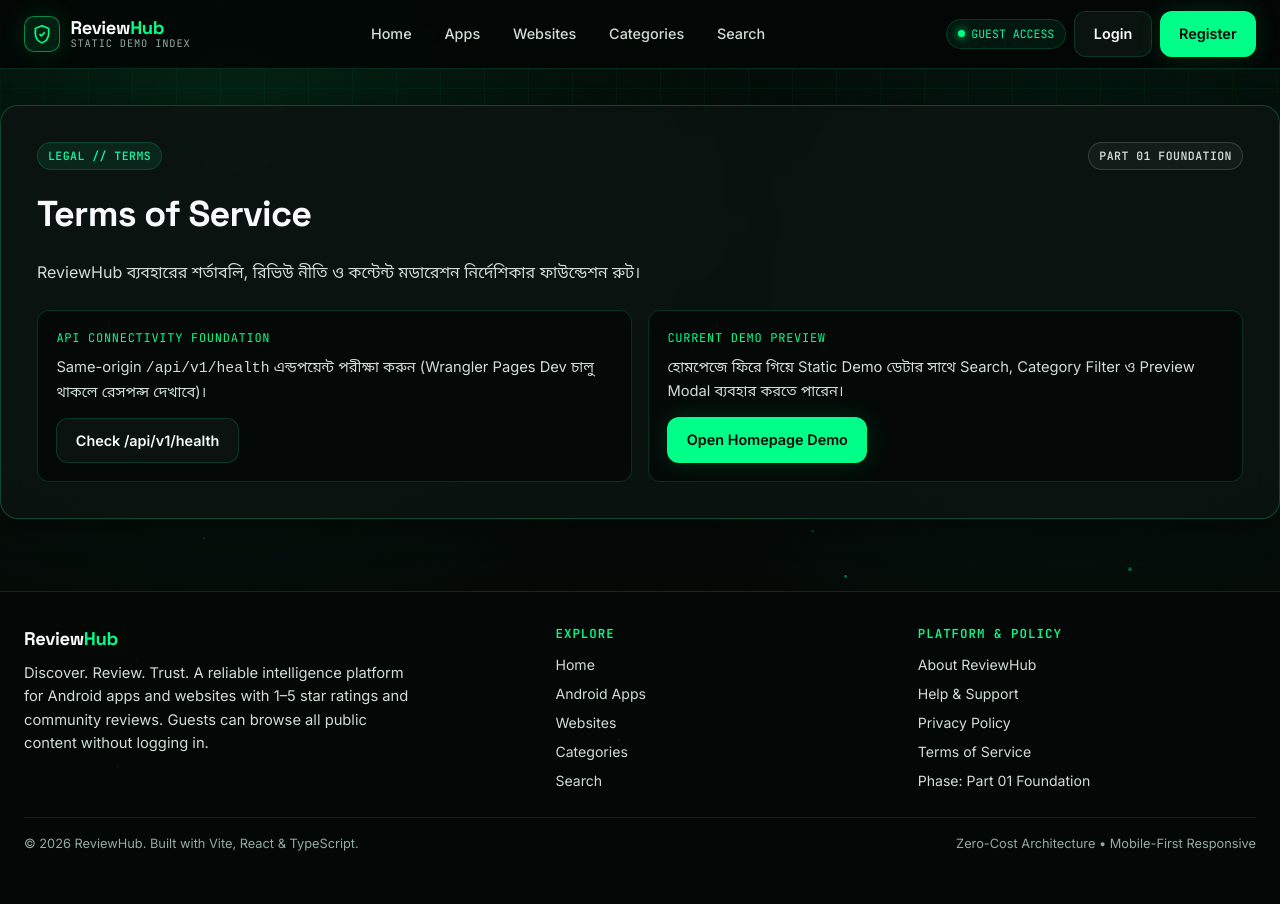
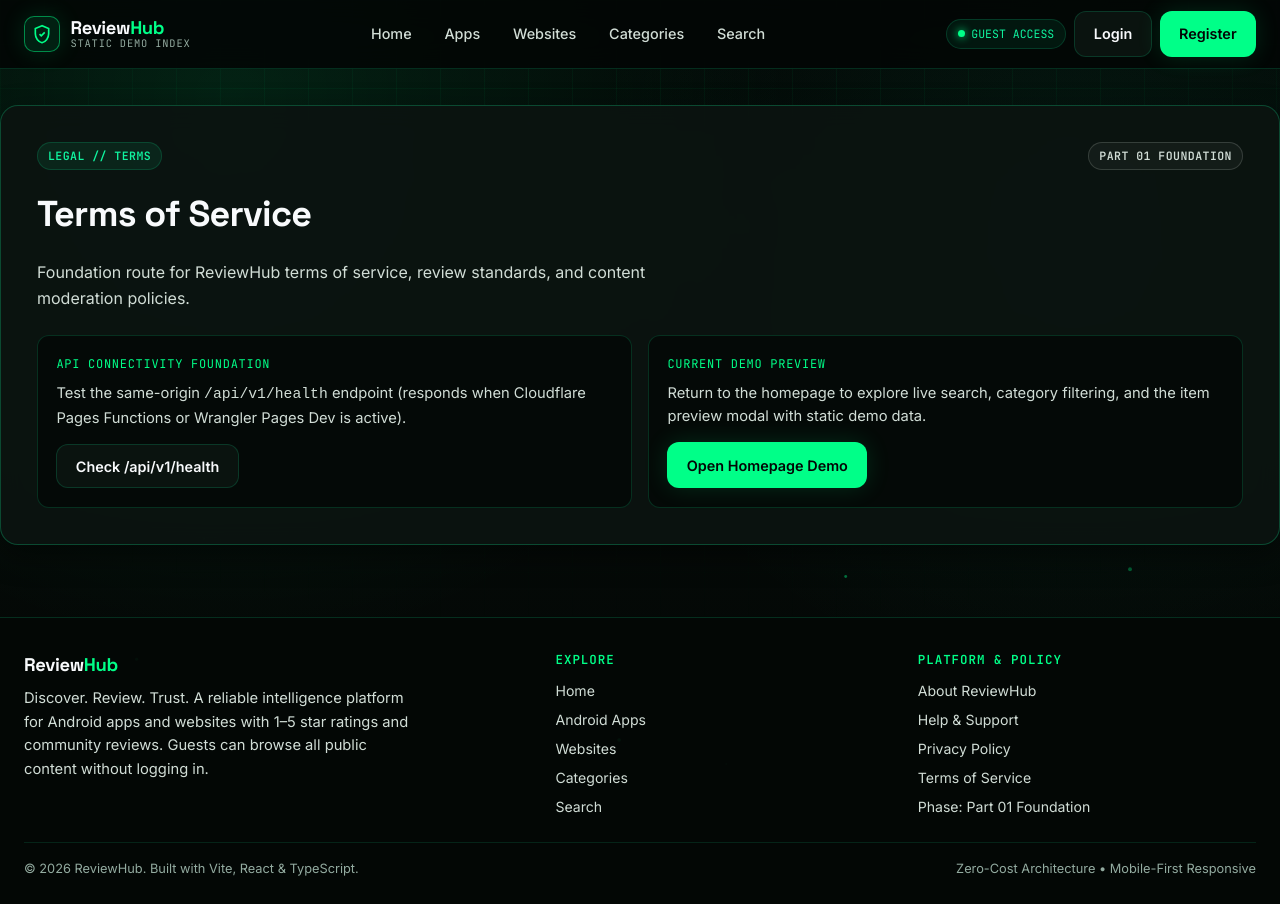
Before and after one commit to tuhin118/ReviewHub, a React (Vite) app: page /terms in a window 1280 px wide. Before the commit the page ends 878 px from the top, so only its background shows below. Built offline with nearby package versions, Linux system fonts and the light colour scheme.

Commit message:
Update descriptions to English in FoundationRoutePage

```diff
--- a/src/pages/FoundationRoutePage.tsx
+++ b/src/pages/FoundationRoutePage.tsx
@@ -26,61 +26,61 @@ const ROUTE_CONTENT: Record<FoundationMode, { badge: string; title: string; desc
     badge: 'PUBLIC ROUTE // APPS',
     title: 'Android Applications Directory',
     description:
-      'Android অ্যাপগুলোর ডিসকভারি পেজ রুট ফাউন্ডেশন। পরবর্তী ধাপে লাইভ D1 Catalog API ও ফিল্টার যুক্ত হবে।',
+      'Route foundation for the Android Apps discovery page. Live D1 catalog listings and filters will be connected in upcoming phases.',
   },
   websites: {
     badge: 'PUBLIC ROUTE // WEBSITES',
     title: 'Websites Directory',
     description:
-      'ওয়েবসাইট ডিসকভারি পেজ রুট ফাউন্ডেশন। পরবর্তী ধাপে অনুমোদিত ওয়েবসাইট তালিকা ও ফিল্টার যুক্ত হবে।',
+      'Route foundation for the Websites discovery page. Approved website listings and filters will be connected in upcoming phases.',
   },
   categories: {
     badge: 'PUBLIC ROUTE // CATEGORIES',
     title: 'Taxonomy & Categories',
     description:
-      'ক্যাটাগরি ও সাব-ক্যাটাগরি ডিসকভারির জন্য ফাউন্ডেশন রুট। আপনি হোমপেজের Categories সেকশনে ডেমো ফিল্টারিং দেখতে পারেন।',
+      'Foundation route for category and subcategory discovery. Live demo category filtering is currently available on the Homepage.',
   },
   search: {
     badge: 'PUBLIC ROUTE // SEARCH',
     title: 'Intelligence Search',
     description:
-      'গ্লোবাল সার্চ ফাউন্ডেশন রুট। এখন হোমপেজের Search বারে Static Demo ডেটায় লাইভ সার্চ চালু আছে।',
+      'Global search route foundation. Live search over static demo data is currently active on the Homepage search bar.',
   },
   'listing-detail': {
     badge: 'PUBLIC ROUTE // LISTING DETAILS',
     title: 'Listing Details Foundation',
     description:
-      'প্রতিটি App/Website-এর বিস্তারিত তথ্য, গড় রেটিং ও Approved রিভিউ দেখানোর রুট ফাউন্ডেশন।',
+      'Foundation route for displaying full app/website details, average rating distribution, and approved user reviews.',
   },
   'public-profile': {
     badge: 'PUBLIC ROUTE // USER PROFILE',
     title: 'Public User Profile Foundation',
     description:
-      'ব্যবহারকারীর পাবলিক প্রোফাইল ও কন্ট্রিবিউশন দেখানোর রুট ফাউন্ডেশন (প্রাইভেসি নিয়ন্ত্রণসহ)।',
+      'Foundation route for displaying a user public profile and contributions with privacy controls.',
   },
   about: {
     badge: 'INFO // ABOUT',
     title: 'About ReviewHub',
     description:
-      'ReviewHub — Discover. Review. Trust. এটি একটি Free-Tier-First অ্যাপ ও ওয়েবসাইট রিভিউ প্ল্যাটফর্ম।',
+      'ReviewHub — Discover. Review. Trust. A free-tier-first platform for trusted app and website intelligence.',
   },
   support: {
     badge: 'INFO // SUPPORT',
     title: 'Help & Support Center',
     description:
-      'ব্যবহারকারী সহায়তা ও সাপোর্ট টিকেট সিস্টেমের ফাউন্ডেশন রুট (পরবর্তী ধাপে Backend-এর সাথে যুক্ত হবে)।',
+      'Foundation route for user assistance and support ticket workflows (to be connected with the backend in upcoming phases).',
   },
   privacy: {
     badge: 'LEGAL // PRIVACY',
     title: 'Privacy Policy',
     description:
-      'ব্যবহারকারীর প্রাইভেসি সুরক্ষা, কুকি নীতি ও নিরাপদ ডেটা ব্যবস্থাপনার ফাউন্ডেশন রুট।',
+      'Foundation route for ReviewHub user privacy protections, cookie policy, and data handling practices.',
   },
   terms: {
     badge: 'LEGAL // TERMS',
     title: 'Terms of Service',
     description:
-      'ReviewHub ব্যবহারের শর্তাবলি, রিভিউ নীতি ও কন্টেন্ট মডারেশন নির্দেশিকার ফাউন্ডেশন রুট।',
+      'Foundation route for ReviewHub terms of service, review standards, and content moderation policies.',
   },
 };
 
@@ -133,8 +133,8 @@ export default function FoundationRoutePage({ mode }: FoundationRoutePageProps)
             <div className="foundation-box">
               <span className="foundation-box__label">API Connectivity Foundation</span>
               <p className="section-desc">
-                Same-origin <code>/api/v1/health</code> এন্ডপয়েন্ট পরীক্ষা করুন (Wrangler Pages Dev চালু
-                থাকলে রেসপন্স দেখাবে)।
+                Test the same-origin <code>/api/v1/health</code> endpoint (responds when Cloudflare
+                Pages Functions or Wrangler Pages Dev is active).
               </p>
               <div className="foundation-actions">
                 <button
@@ -156,8 +156,8 @@ export default function FoundationRoutePage({ mode }: FoundationRoutePageProps)
             <div className="foundation-box">
               <span className="foundation-box__label">Current Demo Preview</span>
               <p className="section-desc">
-                হোমপেজে ফিরে গিয়ে Static Demo ডেটার সাথে Search, Category Filter ও Preview Modal ব্যবহার
-                করতে পারেন।
+                Return to the homepage to explore live search, category filtering, and the item
+                preview modal with static demo data.
               </p>
               <div className="foundation-actions">
                 <Link to="/" className="btn btn-primary">
```
